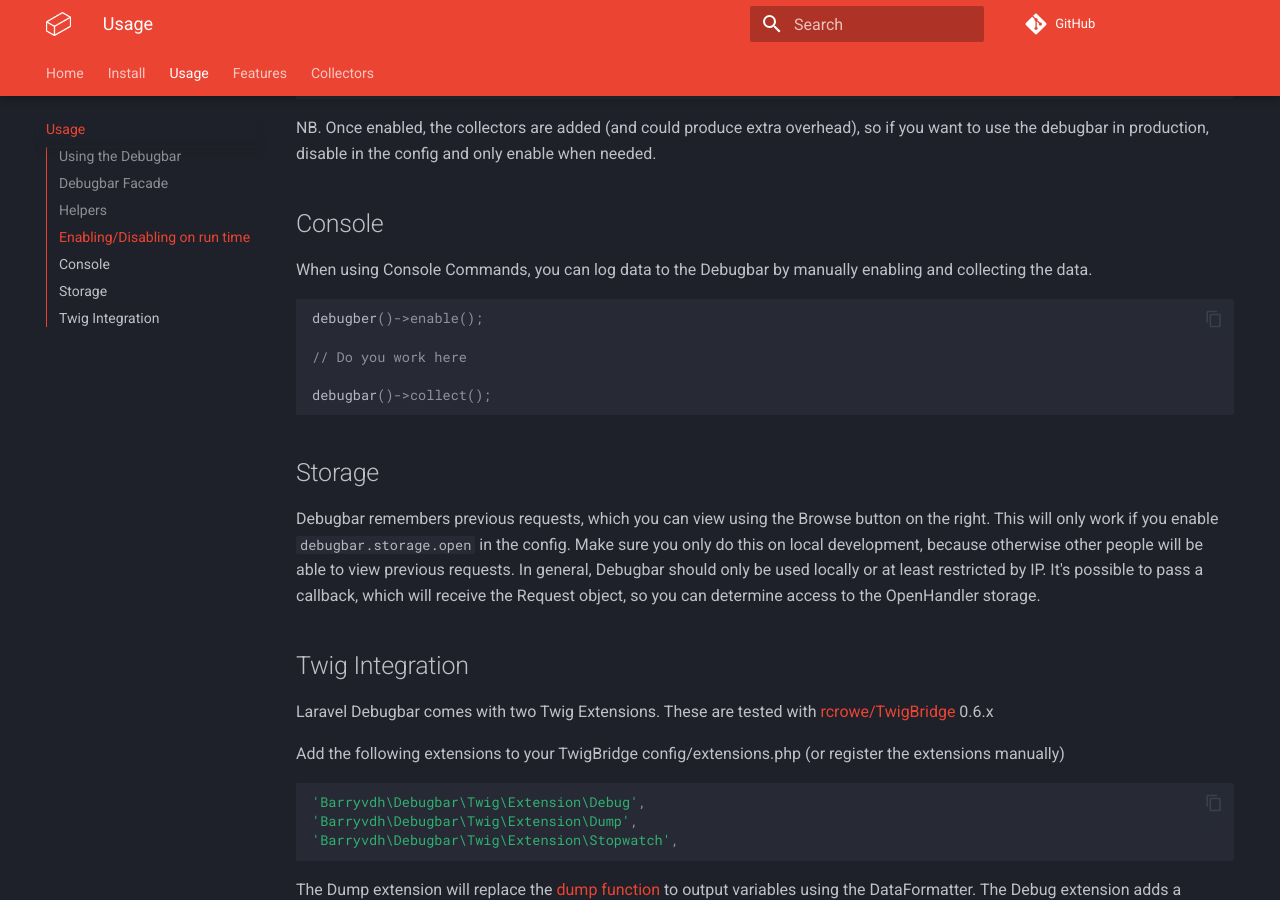
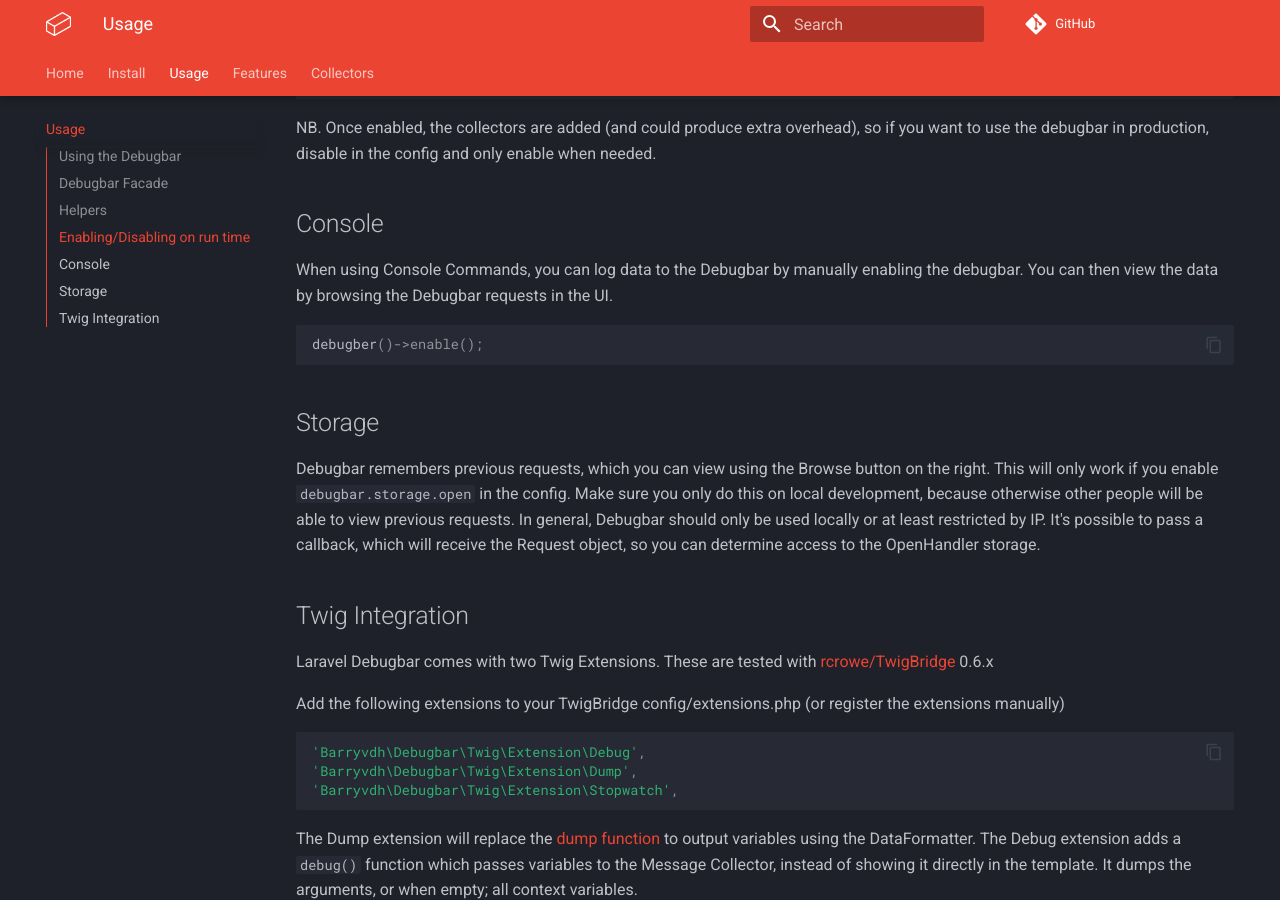
Before and after one commit to barryvdh/laravel-debugbar, an MkDocs documentation site: the page built from docs/usage.md, in a window 1280 px wide and 900 px high, scrolled down 1833 px. Built offline with MkDocs 1.6.1 and Material for MkDocs 9.7.7, drawn with Linux system fonts in a browser that asks for light colours; comment, search, counter and statistics services are not loaded.

Commit message:
Update docs

````diff
--- a/docs/usage.md
+++ b/docs/usage.md
@@ -84,14 +84,11 @@
 
 ## Console
 
-When using Console Commands, you can log data to the Debugbar by manually enabling and collecting the data.
+When using Console Commands, you can log data to the Debugbar by manually enabling the debugbar. You can then view the data by browsing the Debugbar requests in the UI.
 
 ```php
 debugber()->enable();
 
-// Do you work here
-
-debugbar()->collect();
 ```
 
 
````
